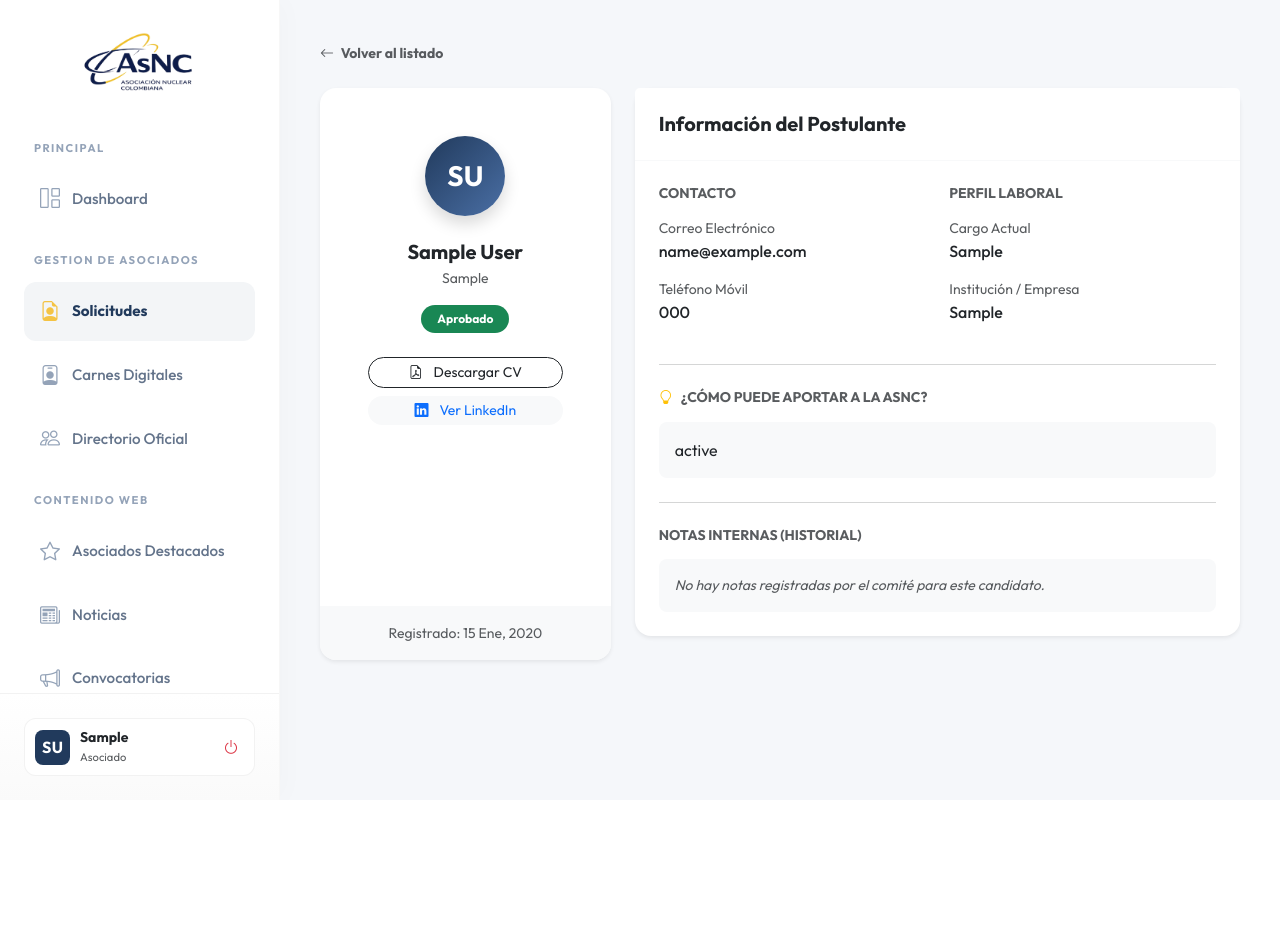
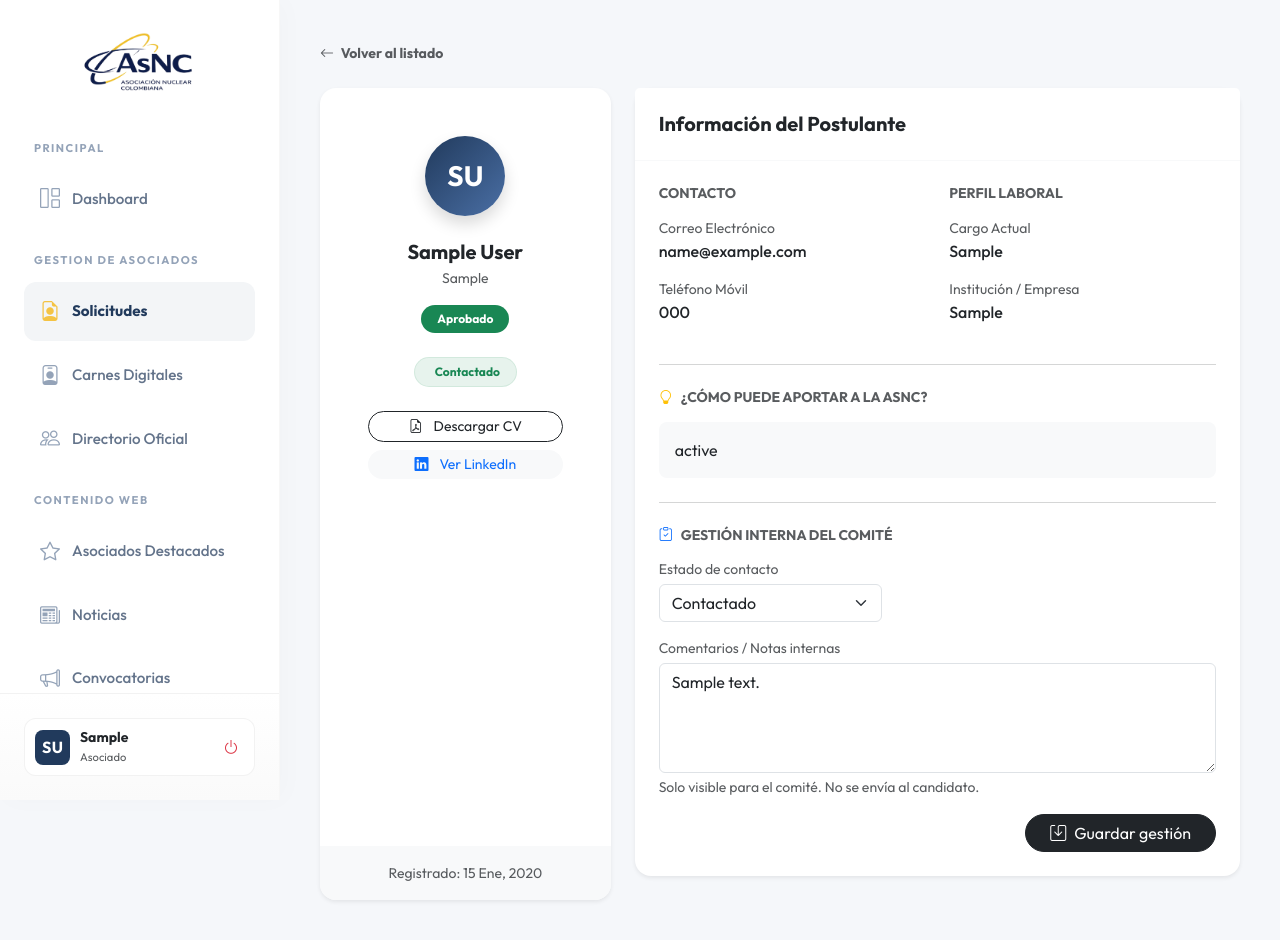
Before and after one commit to Santiago-caicedo/ASNC_WEB, a Django app: page /portal/solicitudes/1/ in a window 1280 px wide. Before the commit the page ends 780 px from the top, so only its background shows below. Run offline with Django 5.2, Linux system fonts and the light colour scheme; a user stored in the database is signed in; tables that the repository leaves empty hold one stand-in row (values such as "Sample post").

Commit message:
Ajustes en solicitudes -Campo: Contactado

```diff
--- a/admissions/models.py
+++ b/admissions/models.py
@@ -46,6 +46,8 @@ class MembershipApplication(models.Model):
         choices=Status.choices,
         default=Status.PENDING
     )
+    # Gestión interna del comité
+    contactado = models.BooleanField(_('Contactado'), default=False)
     admin_notes = models.TextField(_('Notas Internas del Comité'), blank=True)
 
     # Auditoría
--- a/admissions/views.py
+++ b/admissions/views.py
@@ -460,6 +460,21 @@ def change_application_status(request, pk, status):
 
 @login_required
 @admin_required
+def update_application_admin(request, pk):
+    """Update internal committee fields: 'contactado' flag and notes."""
+    application = get_object_or_404(MembershipApplication, pk=pk)
+
+    if request.method == 'POST':
+        application.contactado = request.POST.get('contactado') == 'true'
+        application.admin_notes = request.POST.get('admin_notes', '').strip()
+        application.save()
+        messages.success(request, 'Información interna actualizada correctamente.')
+
+    return redirect('application_detail', pk=pk)
+
+
+@login_required
+@admin_required
 def resend_password_email(request, pk):
     """Resend the password setup email to a user."""
     application = get_object_or_404(MembershipApplication, pk=pk)
--- a/dashboard/templates/dashboard/application_detail.html
+++ b/dashboard/templates/dashboard/application_detail.html
@@ -34,6 +34,18 @@
                         </span>
                     {% elif app.status == 'REJECTED' %}
                         <span class="badge rounded-pill bg-danger text-white px-3 py-2">Rechazado</span>
+                    {% endif %}
+                </div>
+
+                <div class="mb-3 mb-md-4">
+                    {% if app.contactado %}
+                        <span class="badge rounded-pill bg-success bg-opacity-10 text-success px-3 py-2 border border-success border-opacity-10">
+                            <i class="bi bi-telephone-check me-1"></i> Contactado
+                        </span>
+                    {% else %}
+                        <span class="badge rounded-pill bg-secondary bg-opacity-10 text-secondary px-3 py-2 border border-secondary border-opacity-10">
+                            <i class="bi bi-telephone-x me-1"></i> No contactado
+                        </span>
                     {% endif %}
                 </div>
 
@@ -105,12 +117,35 @@
 
                 <hr class="my-4 text-muted opacity-25">
 
-                <div>
-                    <h6 class="text-uppercase text-muted small fw-bold mb-3">Notas Internas (Historial)</h6>
-                    <div class="bg-light p-3 rounded-3 text-muted small fst-italic">
-                        No hay notas registradas por el comité para este candidato.
+                <form method="post" action="{% url 'update_application_admin' app.pk %}">
+                    {% csrf_token %}
+                    <h6 class="text-uppercase text-muted small fw-bold mb-3">
+                        <i class="bi bi-clipboard-check text-primary me-2"></i>Gestión Interna del Comité
+                    </h6>
+
+                    <div class="row g-3 align-items-end">
+                        <div class="col-md-5">
+                            <label class="small text-muted d-block mb-1" for="contactadoSelect">Estado de contacto</label>
+                            <select class="form-select" id="contactadoSelect" name="contactado">
+                                <option value="false" {% if not app.contactado %}selected{% endif %}>No contactado</option>
+                                <option value="true" {% if app.contactado %}selected{% endif %}>Contactado</option>
+                            </select>
+                        </div>
                     </div>
-                </div>
+
+                    <div class="mt-3">
+                        <label class="small text-muted d-block mb-1" for="adminNotes">Comentarios / Notas internas</label>
+                        <textarea class="form-control" id="adminNotes" name="admin_notes" rows="4"
+                                  placeholder="Escribe aquí observaciones, seguimiento o comentarios sobre este candidato...">{{ app.admin_notes }}</textarea>
+                        <div class="form-text">Solo visible para el comité. No se envía al candidato.</div>
+                    </div>
+
+                    <div class="text-end mt-3">
+                        <button type="submit" class="btn btn-dark rounded-pill px-4">
+                            <i class="bi bi-save me-2"></i>Guardar gestión
+                        </button>
+                    </div>
+                </form>
             </div>
         </div>
 
--- a/dashboard/urls.py
+++ b/dashboard/urls.py
@@ -13,7 +13,7 @@ from .views import (
     DirectoryListView, DirectoryDetailView,
     UserListView, UserDetailView, UserRoleUpdateView,
 )
-from admissions.views import ApplicationDetailView, ApplicationListView, change_application_status, resend_password_email
+from admissions.views import ApplicationDetailView, ApplicationListView, change_application_status, resend_password_email, update_application_admin
 
 urlpatterns = [
     path('login/', CustomLoginView.as_view(), name='login'),
@@ -41,6 +41,7 @@ urlpatterns = [
     path('solicitudes/', ApplicationListView.as_view(), name='application_list'),
     path('solicitudes/<int:pk>/', ApplicationDetailView.as_view(), name='application_detail'),
     path('solicitudes/<int:pk>/cambiar-estado/<str:status>/', change_application_status, name='change_status'),
+    path('solicitudes/<int:pk>/actualizar-gestion/', update_application_admin, name='update_application_admin'),
     path('solicitudes/<int:pk>/reenviar-correo-contrasena/', resend_password_email, name='resend_password_email'),
 
     # CRUD Asociados Destacados
```
Also changed, not shown: dashboard/templates/dashboard/application_list.html (+14 -1 lines), .claude/settings.local.json, admissions/migrations/0004_membershipapplication_contactado.py (added).
